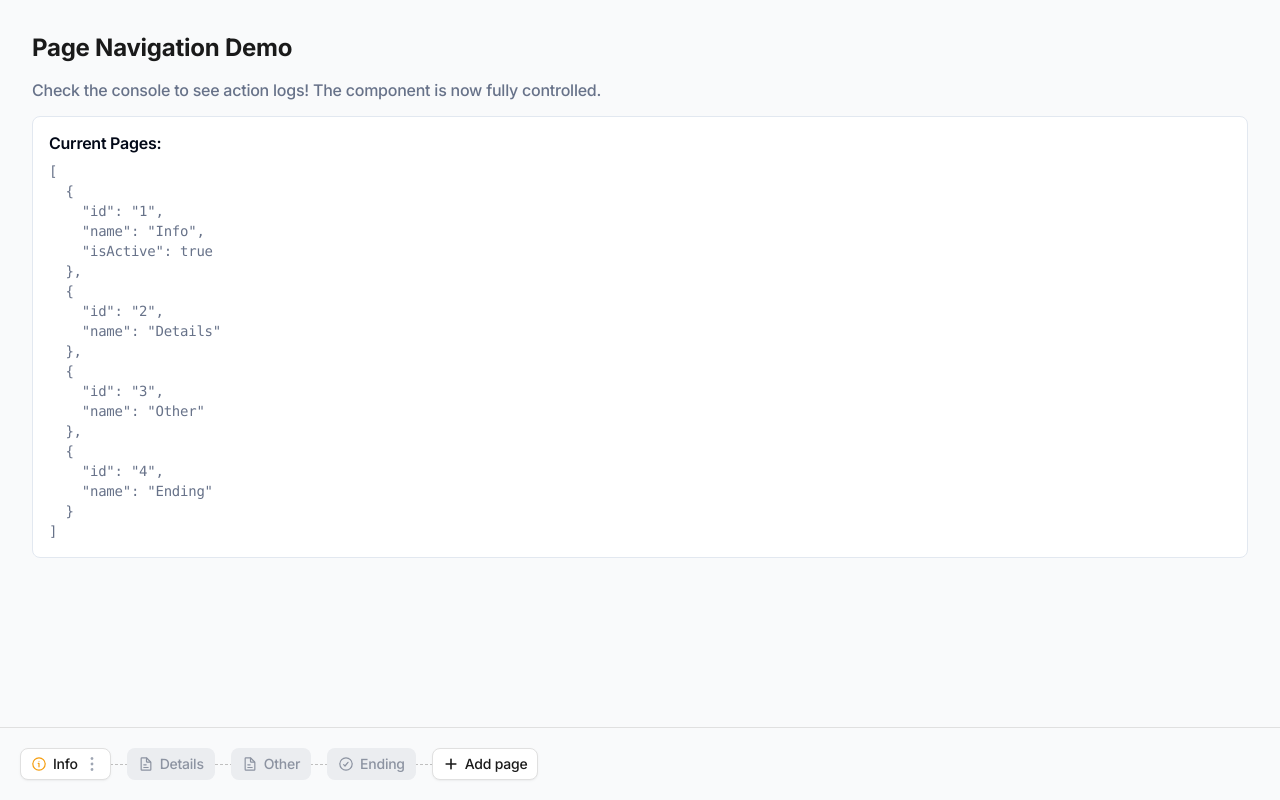
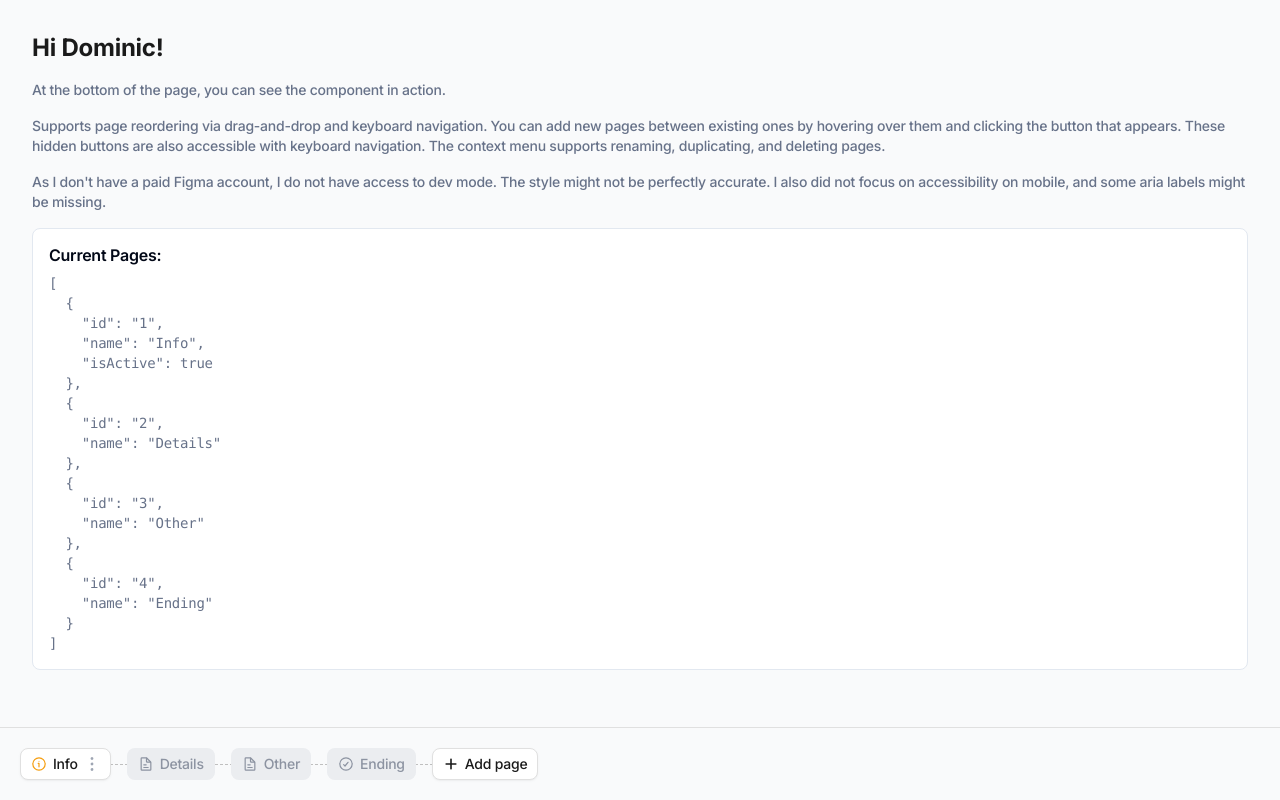
Before and after one commit to HunorMarton/drag-and-drop-navigation, a Next.js app in the folder apps/web/: page / in a window 1280 px wide. Built offline with nearby package versions, Linux system fonts and the light colour scheme.

Commit message:
Add description

```diff
--- a/apps/web/src/app/page.tsx
+++ b/apps/web/src/app/page.tsx
@@ -17,12 +17,21 @@ export default function Home() {
   return (
     <div className="flex min-h-screen flex-col justify-between bg-gray-50">
       <div className="p-8">
-        <h1 className="mb-4 text-2xl font-bold text-gray-900">
-          Page Navigation Demo
-        </h1>
-        <p className="mb-4 text-gray-600">
-          Check the console to see action logs! The component is now fully
-          controlled.
+        <h1 className="mb-4 text-2xl font-bold text-gray-900">Hi Dominic!</h1>
+        <p className="mb-4 text-sm text-gray-600">
+          At the bottom of the page, you can see the component in action.
+        </p>
+        <p className="mb-4 text-sm text-gray-600">
+          Supports page reordering via drag-and-drop and keyboard navigation.
+          You can add new pages between existing ones by hovering over them and
+          clicking the button that appears. These hidden buttons are also
+          accessible with keyboard navigation. The context menu supports
+          renaming, duplicating, and deleting pages.
+        </p>
+        <p className="mb-4 text-sm text-gray-600">
+          As I don&apos;t have a paid Figma account, I do not have access to dev
+          mode. The style might not be perfectly accurate. I also did not focus
+          on accessibility on mobile, and some aria labels might be missing.
         </p>
         <div className="rounded-lg border bg-white p-4">
           <h2 className="mb-2 font-semibold">Current Pages:</h2>
```
